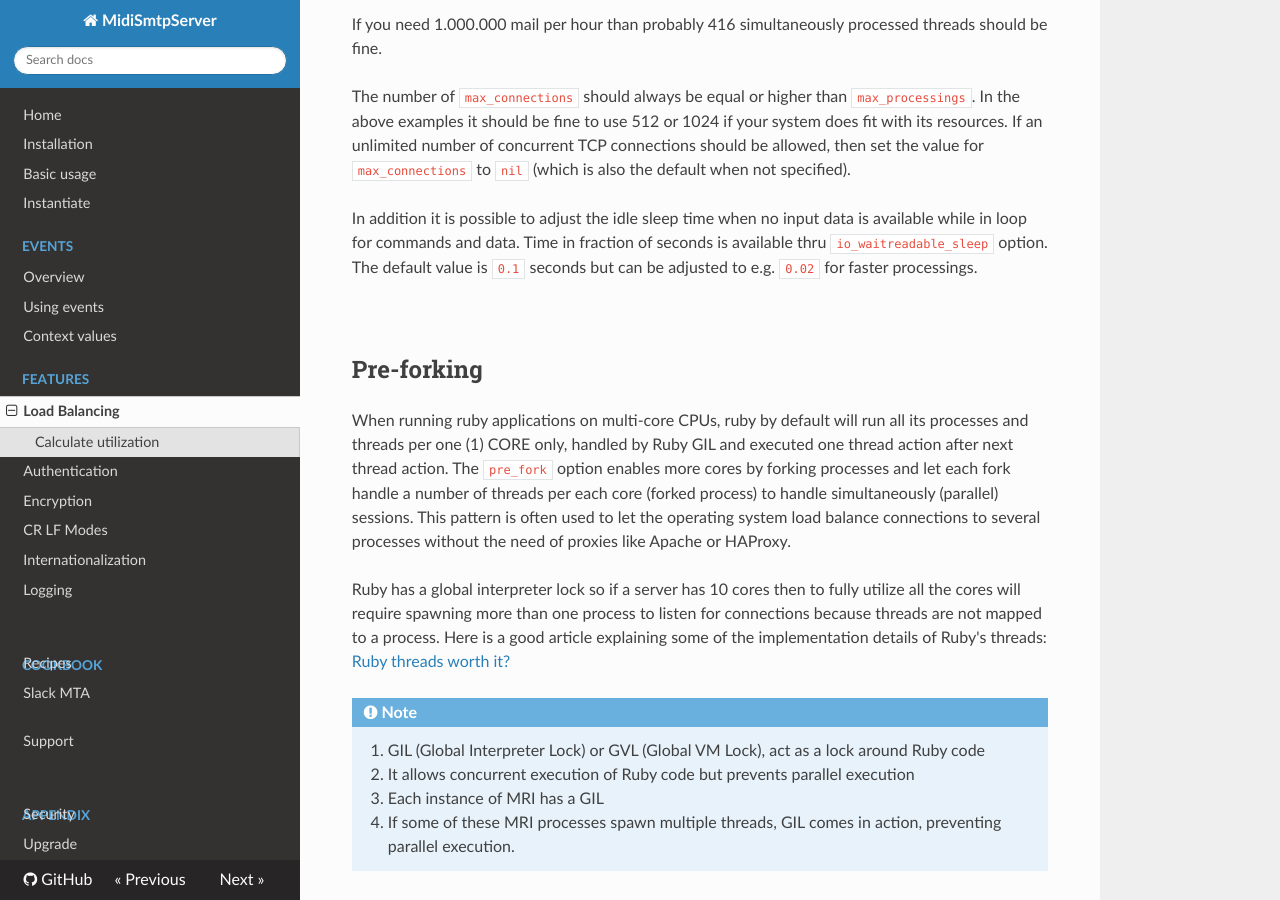
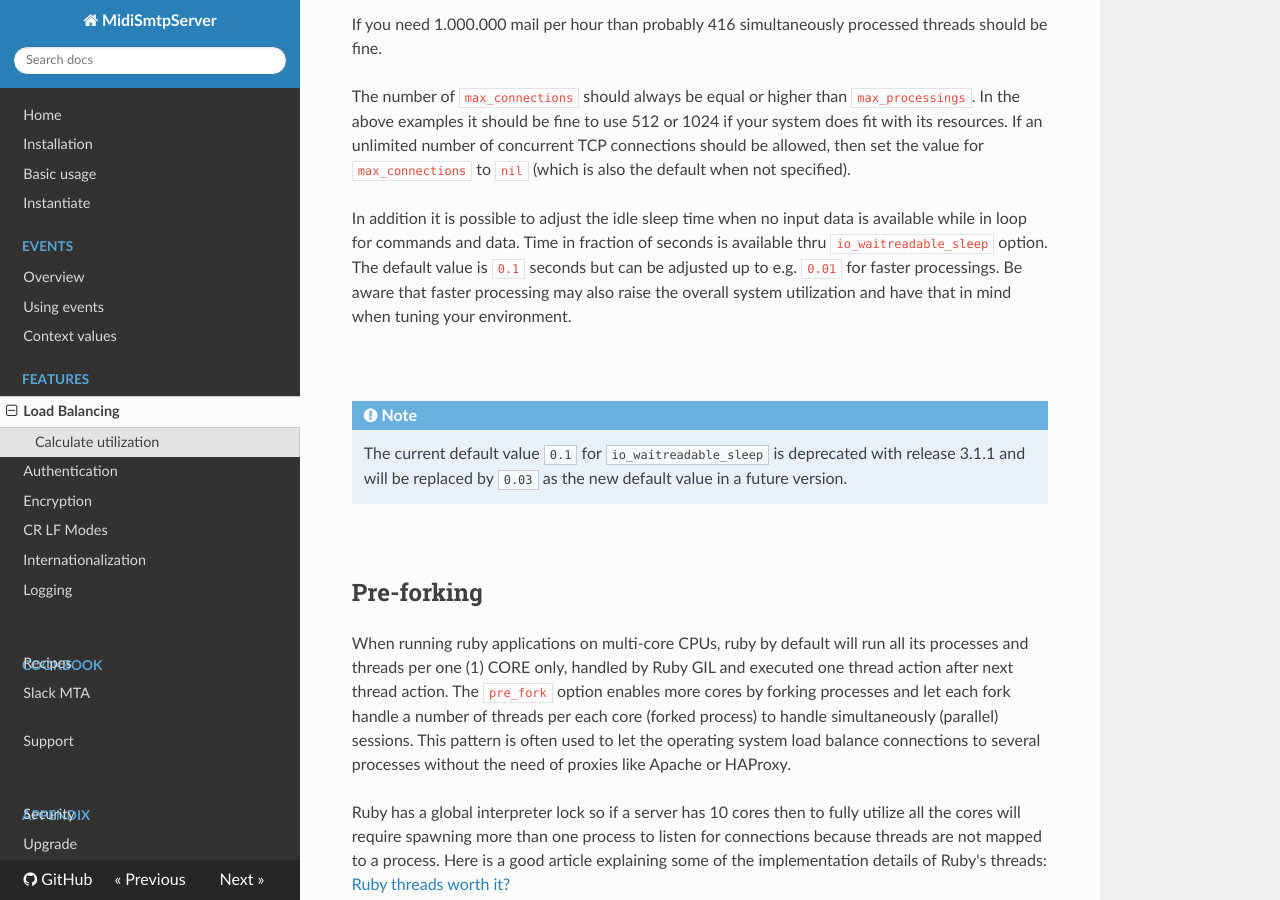
Before and after one commit to 4commerce-technologies-AG/midi-smtp-server, an MkDocs documentation site: the page built from mkdocs/feature_load_balancing.md, in a window 1280 px wide and 900 px high, scrolled down 877 px. Built offline with MkDocs 1.6.1, drawn with Linux system fonts in a browser that asks for light colours; nearby versions of some CDN libraries; old or Windows-style settings are respelled for this version of MkDocs.

Commit message:
upd: v3.1.1 release infos and documentation

```diff
--- a/mkdocs/feature_load_balancing.md
+++ b/mkdocs/feature_load_balancing.md
@@ -24,7 +24,13 @@ If you need 1.000.000 mail per hour than probably 416 simultaneously processed t
 
 The number of `max_connections` should always be equal or higher than `max_processings`. In the above examples it should be fine to use 512 or 1024 if your system does fit with its resources. If an unlimited number of concurrent TCP connections should be allowed, then set the value for `max_connections` to `nil` (which is also the default when not specified).
 
-In addition it is possible to adjust the idle sleep time when no input data is available while in loop for commands and data. Time in fraction of seconds is available thru `io_waitreadable_sleep` option. The default value is `0.1` seconds but can be adjusted to e.g. `0.02` for faster processings.
+In addition it is possible to adjust the idle sleep time when no input data is available while in loop for commands and data. Time in fraction of seconds is available thru `io_waitreadable_sleep` option. The default value is `0.1` seconds but can be adjusted up to e.g. `0.01` for faster processings. Be aware that faster processing may also raise the overall system utilization and have that in mind when tuning your environment.
+
+<br>
+
+!!! Note
+
+    The current default value `0.1` for `io_waitreadable_sleep` is deprecated with release 3.1.1 and will be replaced by `0.03` as the new default value in a future version.
 
 <br>
 
@@ -33,6 +39,8 @@ In addition it is possible to adjust the idle sleep time when no input data is a
 When running ruby applications on multi-core CPUs, ruby by default will run all its processes and threads per one (1) CORE only, handled by Ruby GIL and executed one thread action after next thread action. The `pre_fork` option enables more cores by forking processes and let each fork handle a number of threads per each core (forked process) to handle simultaneously (parallel) sessions. This pattern is often used to let the operating system load balance connections to several processes without the need of proxies like Apache or HAProxy.
 
 Ruby has a global interpreter lock so if a server has 10 cores then to fully utilize all the cores will require spawning more than one process to listen for connections because threads are not mapped to a process. Here is a good article explaining some of the implementation details of Ruby's threads: [Ruby threads worth it?](https://medium.com/gympass/ruby-threads-worth-it-46167522142b)
+
+<br>
 
 !!! Note
 
```
Also changed, not shown: CHANGELOG.md (+4 -3 lines), README.md (+11 -10 lines), 1 other file.
